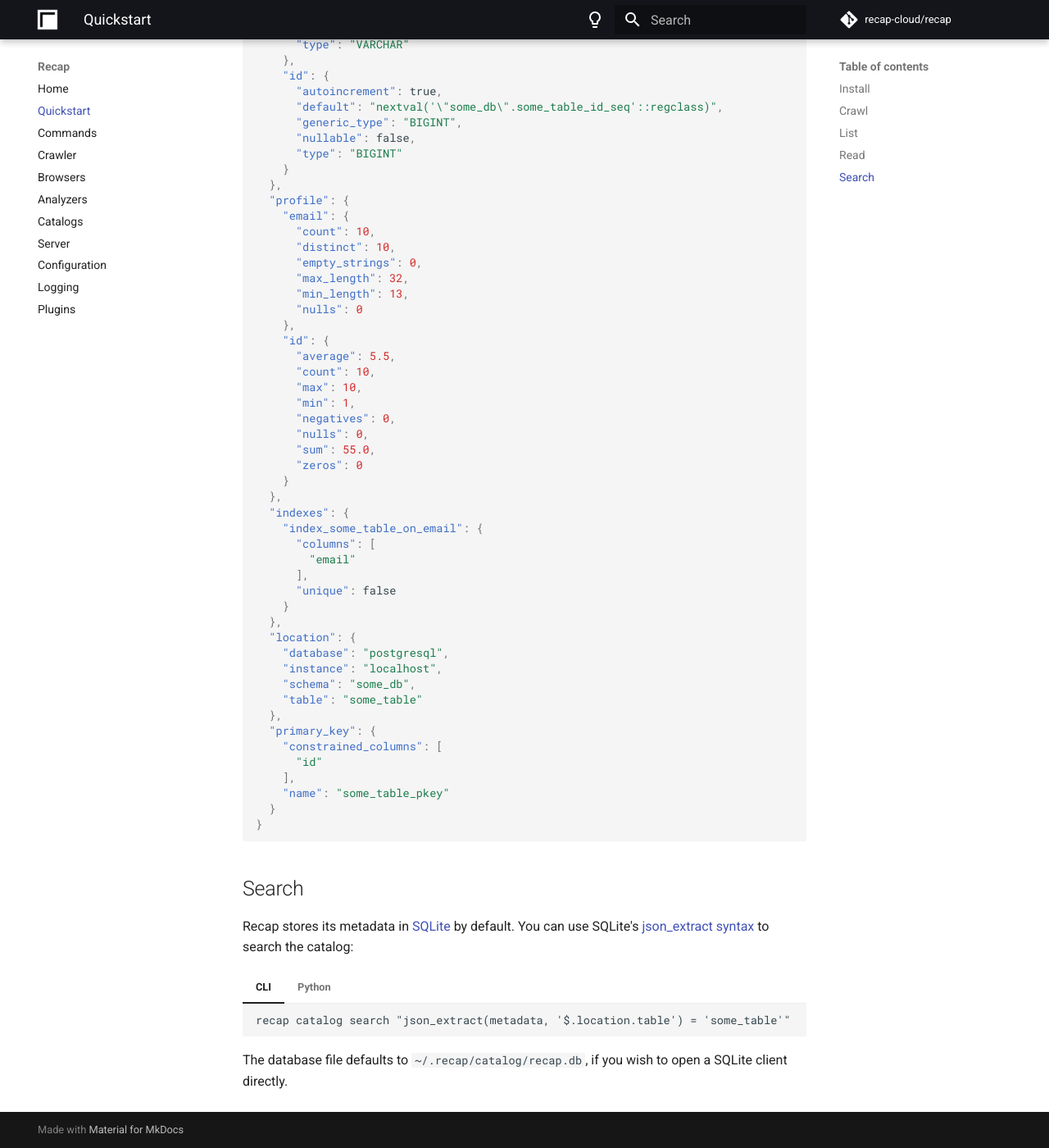
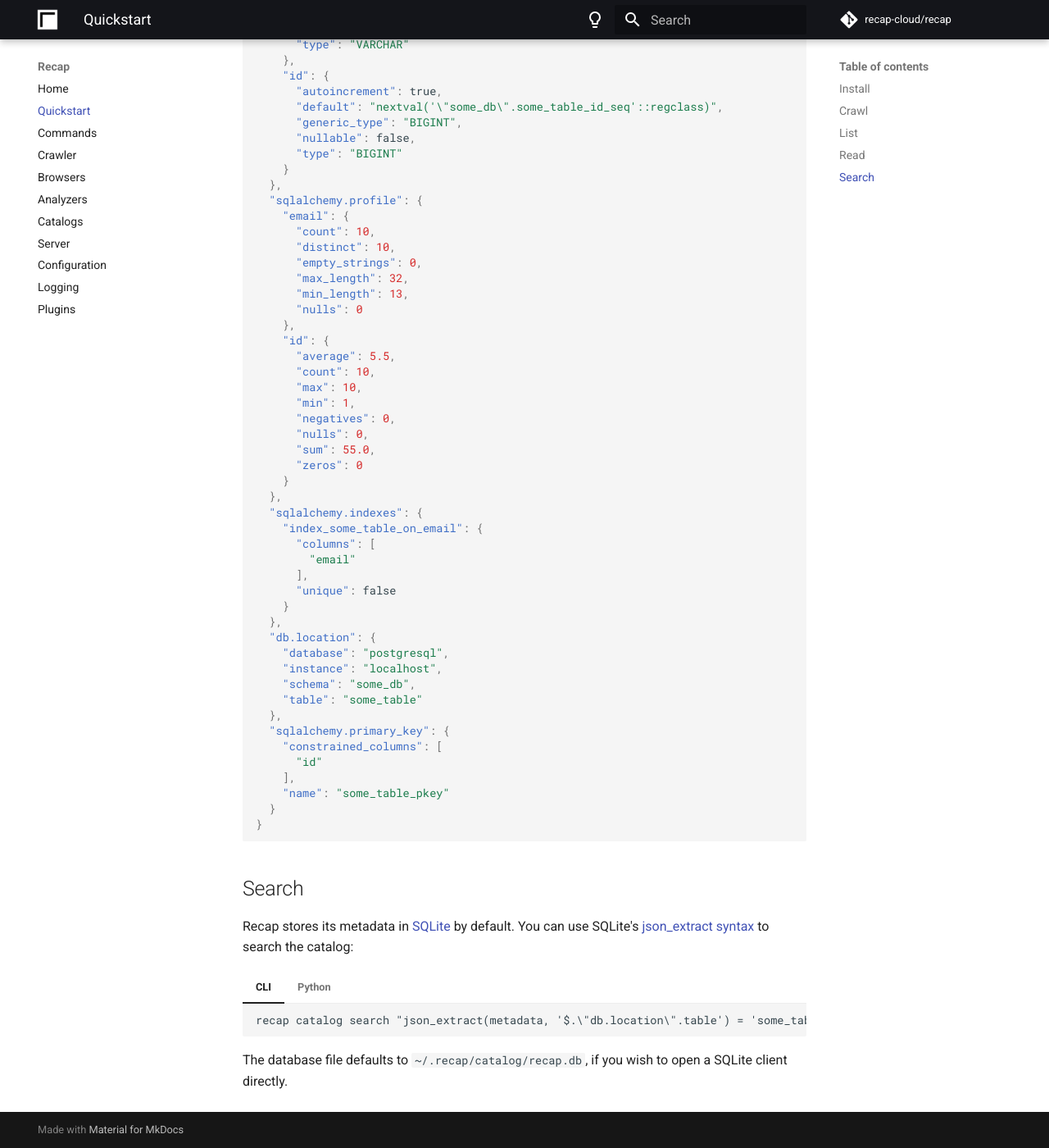
Before and after one commit to gabledata/recap, an MkDocs documentation site: the page built from docs/quickstart.md, in a window 1280 px wide and 1400 px high, scrolled down 1980 px. Shown: the whole window at 82% size. Built offline with MkDocs 1.6.1 and Material for MkDocs 9.7.7, drawn with Linux system fonts in a browser that asks for light colours; comment, search, counter and statistics services are not loaded; the version menu is left out; some of the changed text lies outside the part shown.

Commit message:
Add `sqlalchemy.*` to quickstart JSON
I missed a couple of spots in the docs when updating analyzer keys. I also
missed the search `json_extract` clause, which should contain `db.location`, not
just `location`. Fixed those.

````diff
--- a/docs/quickstart.md
+++ b/docs/quickstart.md
@@ -110,7 +110,7 @@ Recap will print all of `some_table`'s metadata to the CLI in JSON format:
 
 ```json
 {
-  "access": {
+  "sqlalchemy.access": {
     "username": {
       "privileges": [
         "INSERT",
@@ -125,7 +125,7 @@ Recap will print all of `some_table`'s metadata to the CLI in JSON format:
       "write": true
     }
   },
-  "columns": {
+  "sqlalchemy.columns": {
     "email": {
       "autoincrement": false,
       "default": null,
@@ -141,7 +141,7 @@ Recap will print all of `some_table`'s metadata to the CLI in JSON format:
       "type": "BIGINT"
     }
   },
-  "profile": {
+  "sqlalchemy.profile": {
     "email": {
       "count": 10,
       "distinct": 10,
@@ -161,7 +161,7 @@ Recap will print all of `some_table`'s metadata to the CLI in JSON format:
       "zeros": 0
     }
   },
-  "indexes": {
+  "sqlalchemy.indexes": {
     "index_some_table_on_email": {
       "columns": [
         "email"
@@ -169,13 +169,13 @@ Recap will print all of `some_table`'s metadata to the CLI in JSON format:
       "unique": false
     }
   },
-  "location": {
+  "db.location": {
     "database": "postgresql",
     "instance": "localhost",
     "schema": "some_db",
     "table": "some_table"
   },
-  "primary_key": {
+  "sqlalchemy.primary_key": {
     "constrained_columns": [
       "id"
     ],
@@ -190,7 +190,7 @@ Recap stores its metadata in [SQLite](https://www.sqlite.org/) by default. You c
 
 === "CLI"
 
-        recap catalog search "json_extract(metadata, '$.location.table') = 'some_table'"
+        recap catalog search "json_extract(metadata, '$.\"db.location\".table') = 'some_table'"
 
 === "Python"
 
@@ -200,7 +200,7 @@ Recap stores its metadata in [SQLite](https://www.sqlite.org/) by default. You c
 
     engine = create_engine('sqlite://')
     catalog = DatabaseCatalog(engine)
-    results = catalog.search("json_extract(metadata, '$.location.table') = 'some_table'")
+    results = catalog.search("json_extract(metadata, '$.\"db.location\".table') = 'some_table'")
     ```
 
 The database file defaults to `~/.recap/catalog/recap.db`, if you wish to open a SQLite client directly.
````
Also changed, not shown: docs/commands.md (+1 -1 lines).
